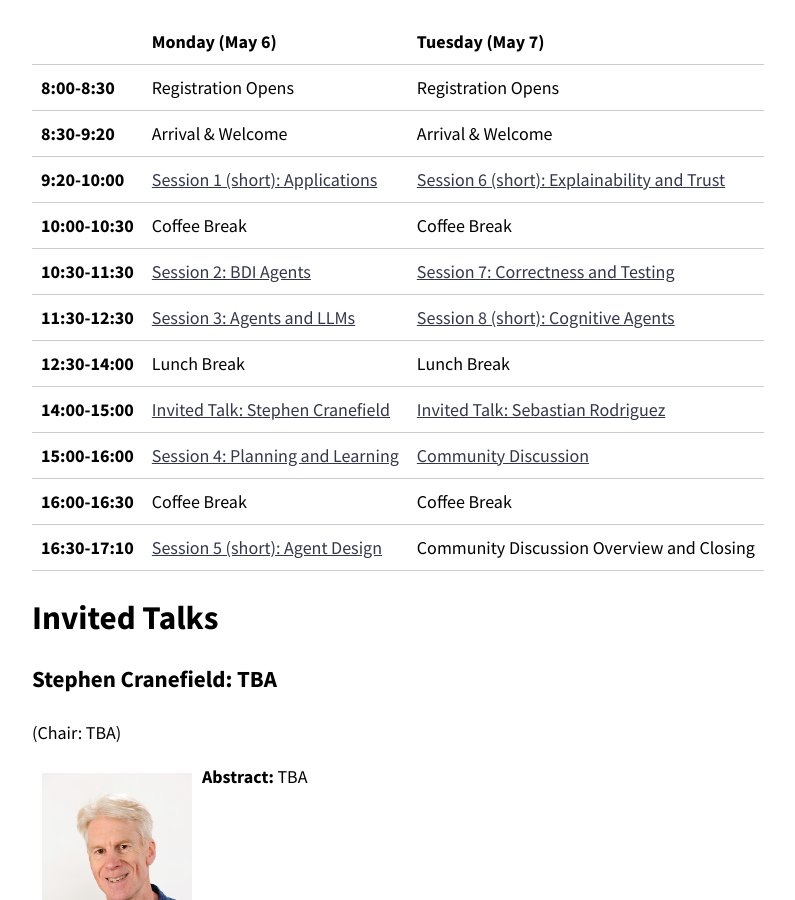
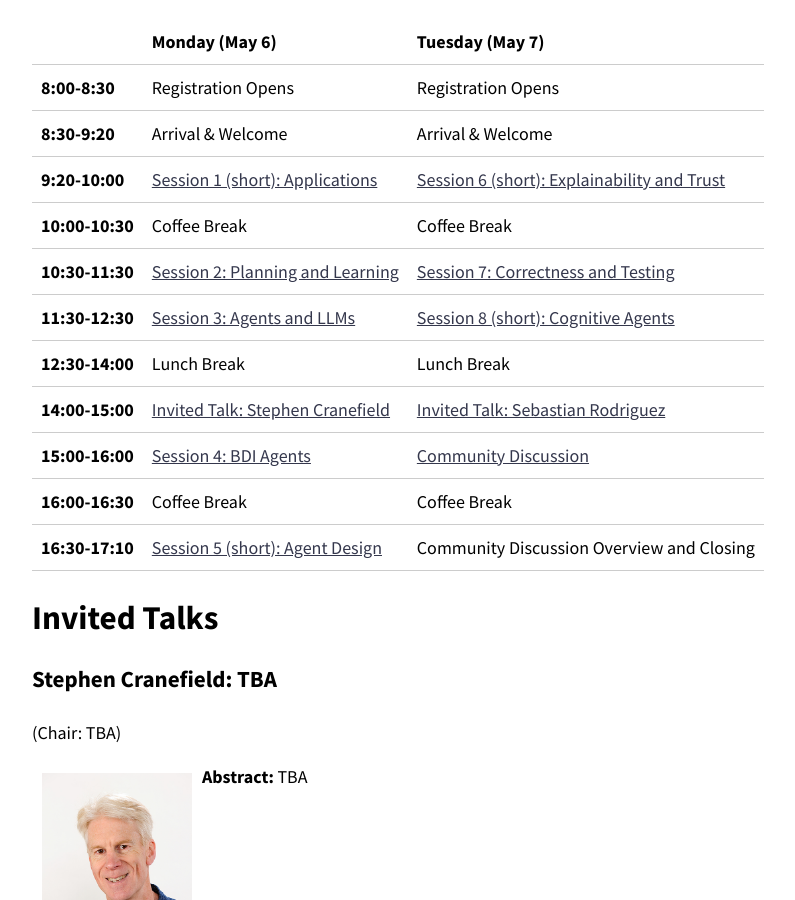
Before and after one commit to rafaelcaue/emas2024, a Jekyll site: the page built from program.md, in a window 1280 px wide and 900 px high, scrolled down 579 px. Shown: the whole window, without its empty margins (242-1037 px from the left). Built offline with Jekyll 4.4.1, drawn with Linux system fonts in a browser that asks for light colours; nearby versions of some CDN libraries; our own code applies the rules of GitHub Pages for plain Markdown files; some of the changed text lies outside the part shown.

```diff
--- a/program.md
+++ b/program.md
@@ -16,11 +16,11 @@ Invited talks are up to 60 minutes (up to 50 minutes of presentation and at leas
 | **8:30-9:20**   | Arrival & Welcome                                  | Arrival & Welcome                                             |
 | **9:20-10:00**  | [Session 1 (short): Applications](#s1)             | [Session 6 (short): Explainability and Trust](#s6)            |
 | **10:00-10:30** | Coffee Break                                       | Coffee Break                                                  |
-| **10:30-11:30** | [Session 2: BDI Agents](#s2)                       | [Session 7: Correctness and Testing](#s7)                     |
+| **10:30-11:30** | [Session 2: Planning and Learning](#s2)            | [Session 7: Correctness and Testing](#s7)                     |
 | **11:30-12:30** | [Session 3: Agents and LLMs](#s3)                  | [Session 8 (short): Cognitive Agents](#s8)                    |
 | **12:30-14:00** | Lunch Break                                        | Lunch Break                                                   |
 | **14:00-15:00** | [Invited Talk: Stephen Cranefield](#talk1)         | [Invited Talk: Sebastian Rodriguez](#talk2)                   |
-| **15:00-16:00** | [Session 4: Planning and Learning](#s4)            | [Community Discussion](https://forms.office.com/e/4MC4XtzVcb) |
+| **15:00-16:00** | [Session 4: BDI Agents](#s4)                       | [Community Discussion](https://forms.office.com/e/4MC4XtzVcb) |
 | **16:00-16:30** | Coffee Break                                       | Coffee Break                                                  |
 | **16:30-17:10** | [Session 5 (short): Agent Design](#s5)             | Community Discussion Overview and Closing                     |
 
```
Also changed, not shown: other parts of program.md (+1 -1 lines).
